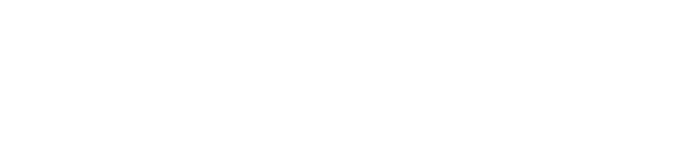
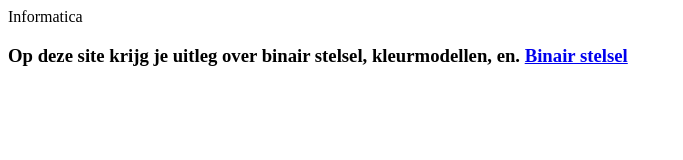
Before and after one commit to lamyae2007/github.io, a plain HTML site: page index.html in a window 1280 px wide. Shown: the whole page, without its empty margins (0-683 px from the left). Drawn offline with Linux system fonts and the light colour scheme.

Commit message:
tekst veranderd

```diff
--- a/index.html
+++ b/index.html
@@ -1,2 +1,12 @@
 <!DOCTYPE html> <!--dit is de homepage van mijn site-->
-<html>
+<html> <!--dit is het html-element-->
+    <head>
+        <titel>Informatica</titel>
+        <meta charset="utf-8">
+    </head>
+    <body>
+        <h3>Op deze site krijg je uitleg over binair stelsel, kleurmodellen, en.
+
+        <a href="binairstelsel.html">Binair stelsel</a>
+    </body>
+</html>
```
